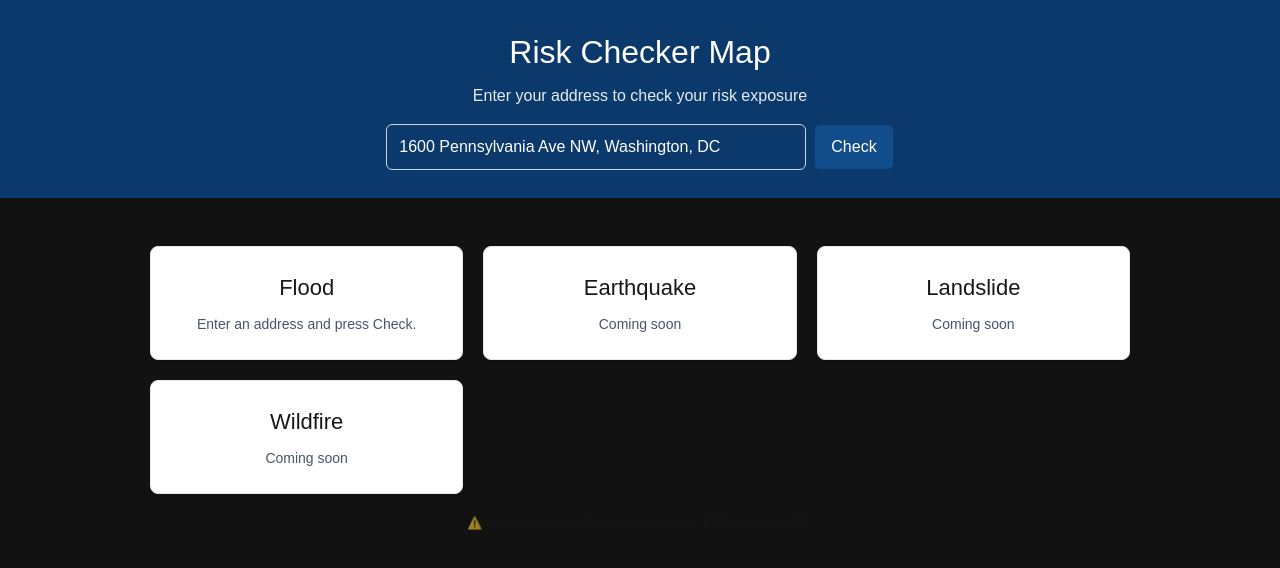
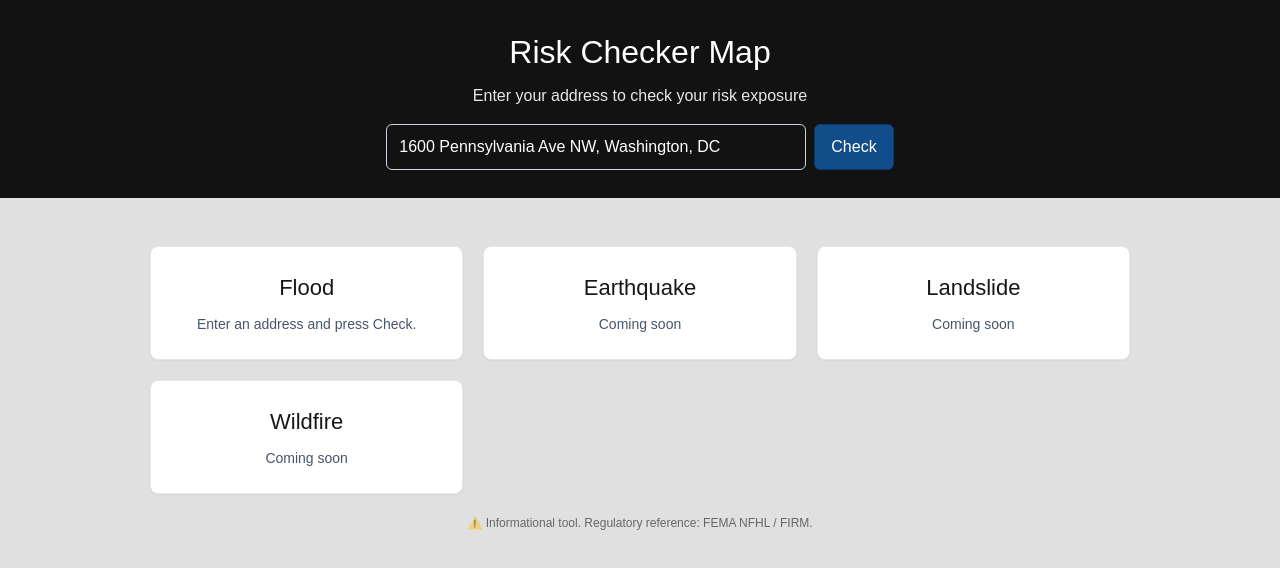
Before and after one commit to hydrau1221/hazard-risk-checker, a Next.js app: page / in a window 1280 px wide. Shown: the top 568 px of the page. Built offline with nearby package versions, Linux system fonts and the light colour scheme.

Commit message:
Update page.tsx

```diff
--- a/app/page.tsx
+++ b/app/page.tsx
@@ -90,13 +90,13 @@ export default function Home() {
 
   // --- styles simples (sans Tailwind) ---
   const s = {
-    header: { background: "#0b396b", color: "white", padding: "28px 16px", textAlign: "center" as const },
+    header: { background: "#121212", color: "white", padding: "28px 16px", textAlign: "center" as const },
     title: { fontSize: 32, margin: 0 },
     subtitle: { opacity: 0.9, marginTop: 8 },
     bar: { display: "flex", justifyContent: "center", gap: 8, marginTop: 16 },
     input: { width: 420, maxWidth: "90vw", padding: "10px 12px", borderRadius: 6, border: "1px solid #cbd5e1" },
     btn: { padding: "10px 16px", borderRadius: 6, border: "1px solid #0b396b", background: "#114d8a", color: "white", cursor: "pointer" },
-    gridWrap: { background: "#121212", minHeight: "calc(100vh - 120px)", padding: "28px 16px" },
+    gridWrap: { background: "#e0e0e0", minHeight: "calc(100vh - 120px)", padding: "28px 16px" },
     grid: { display: "grid", gridTemplateColumns: "repeat(auto-fit, minmax(260px, 1fr))", gap: 20, maxWidth: 980, margin: "20px auto" },
     card: { background: "white", border: "1px solid #e2e8f0", borderRadius: 8, padding: 24, textAlign: "center" as const, boxShadow: "0 1px 2px rgba(0,0,0,0.05)" },
     h2: { margin: "0 0 10px 0", fontSize: 22 },
```
